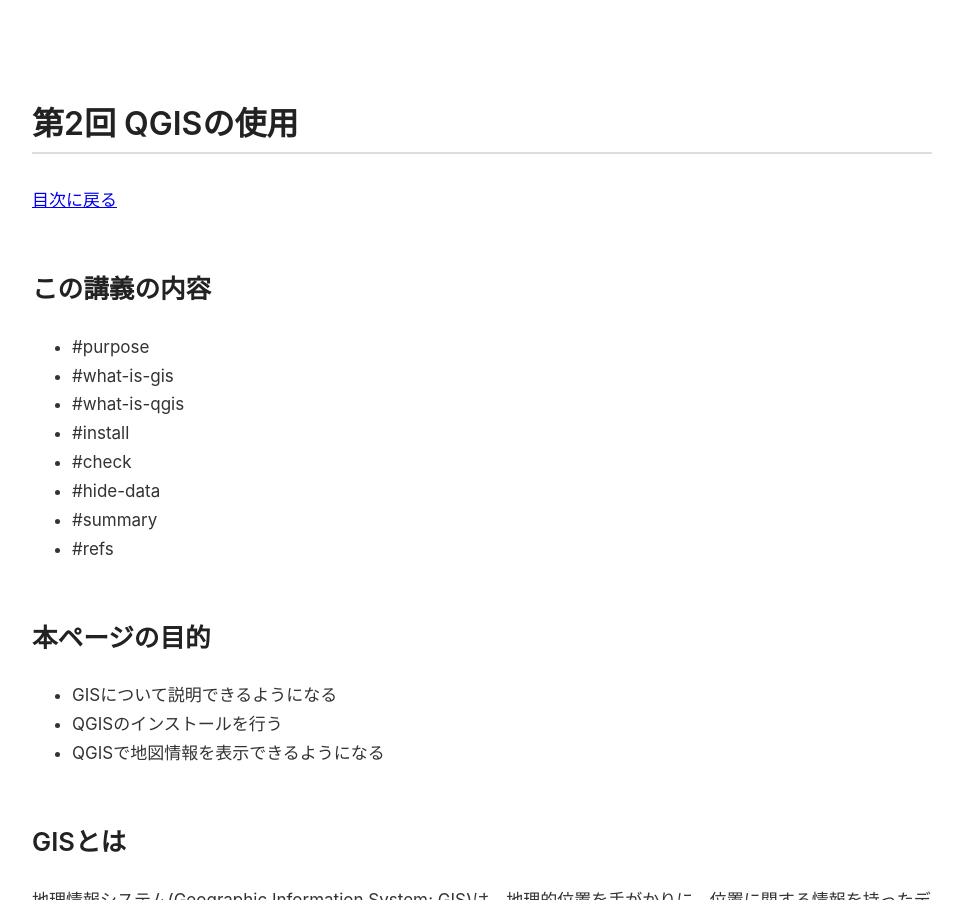
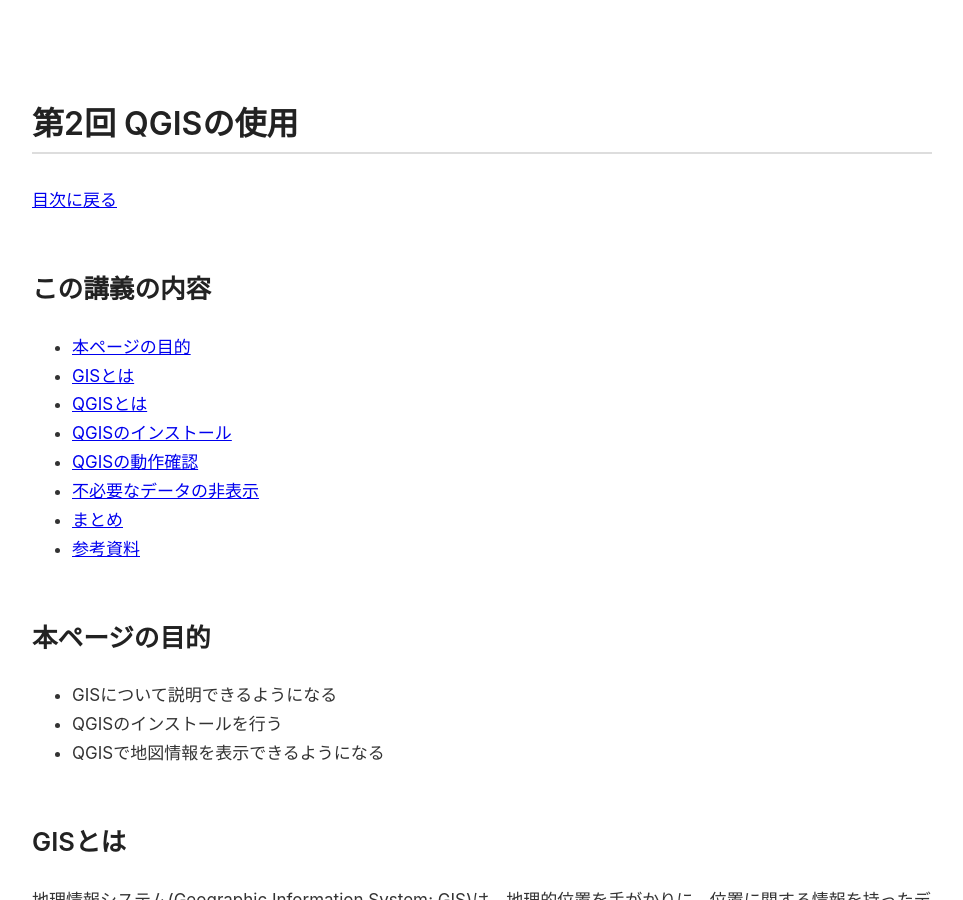
Before and after one commit to MasayaMatsushita/spatiotemporal-analysis, a Jekyll site: the page built from docs/lec/02-intro-qgis.md, in a window 1280 px wide and 900 px high. Shown: the whole window, without its empty margins (158-1121 px from the left). Built offline with Jekyll 4.4.1, drawn with Linux system fonts in a browser that asks for light colours; our own code applies the rules of GitHub Pages for plain Markdown files.

Commit message:
各節のリンク先を追加修正

```diff
--- a/docs/lec/02-intro-qgis.md
+++ b/docs/lec/02-intro-qgis.md
@@ -12,14 +12,14 @@
 
 {: .card }
 
-- #purpose
-- #what-is-gis
-- #what-is-qgis
-- #install
-- #check
-- #hide-data
-- #summary
-- #refs
+- [本ページの目的](#purpose)
+- [GISとは](#what-is-gis)
+- [QGISとは](#what-is-qgis)
+- [QGISのインストール](#install)
+- [QGISの動作確認](#check)
+- [不必要なデータの非表示](#hide-data)
+- [まとめ](#summary)
+- [参考資料](#refs)
 
 ## 本ページの目的 {#purpose}
 
```
